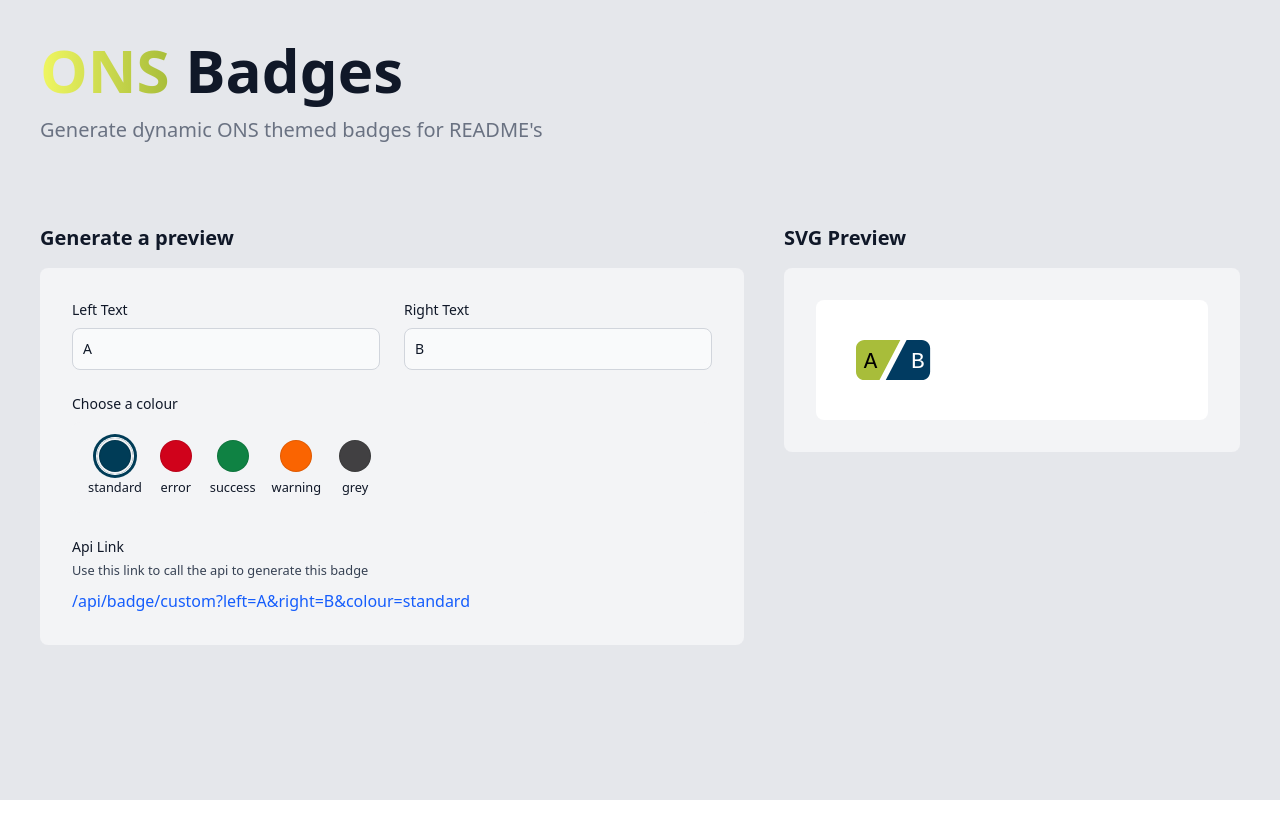
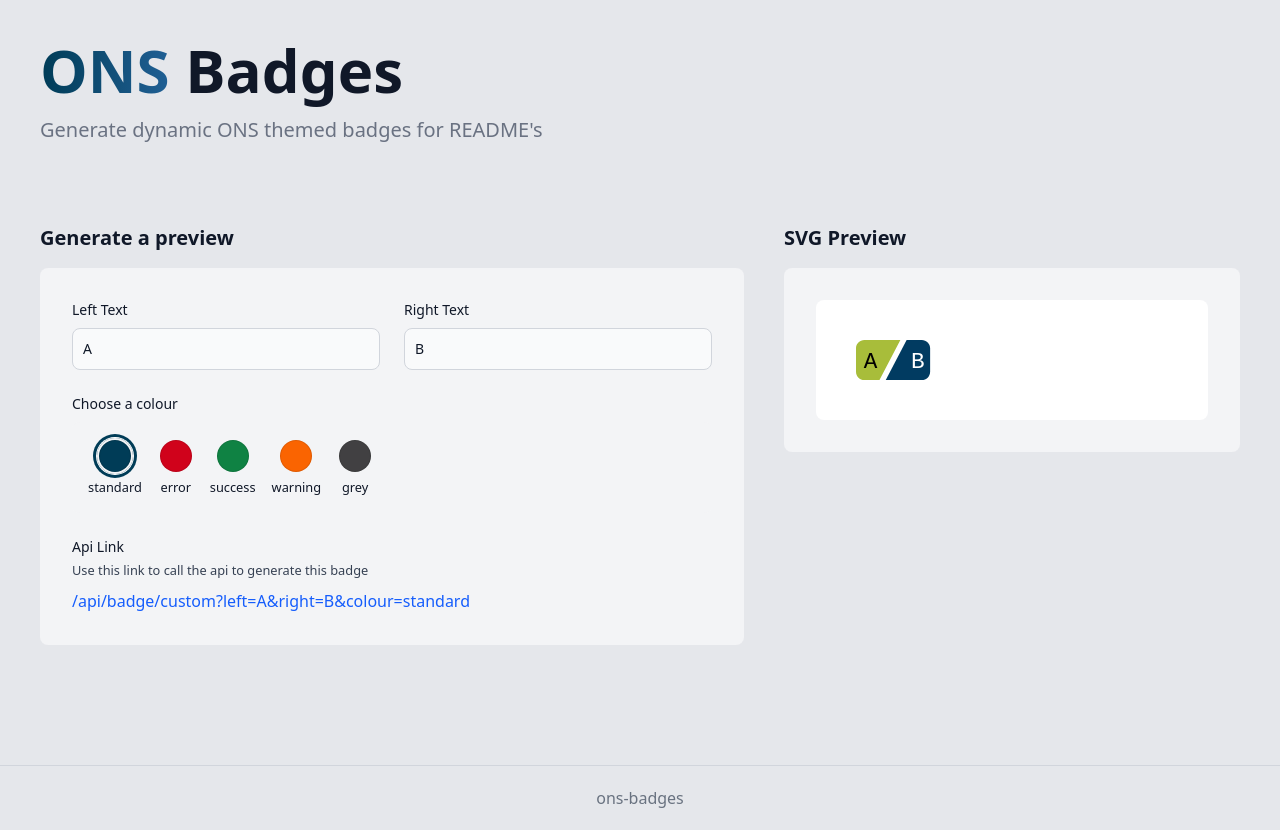
Before and after one commit to ONSdigital/ons-badges, a Vue app in the folder frontend/: page / in a window 1280 px wide. Before the commit the page ends 800 px from the top, so only its background shows below. Built offline with nearby package versions, Linux system fonts and the light colour scheme.

Commit message:
tweaked colours

```diff
--- a/frontend/index.html
+++ b/frontend/index.html
@@ -1,13 +1,13 @@
 <!DOCTYPE html>
-<html lang="" class="h-full">
+<html lang="">
   <head>
     <meta charset="UTF-8">
     <link rel="icon" href="/favicon.png">
     <meta name="viewport" content="width=device-width, initial-scale=1.0">
     <title>ons-badges</title>
   </head>
-  <body class="h-full">
-    <div class="h-full" id="app"></div>
+  <body class="min-h-screen h-full">
+    <div class="min-h-screen h-full" id="app"></div>
     <script type="module" src="/src/main.js"></script>
   </body>
 </html>
--- a/frontend/src/App.vue
+++ b/frontend/src/App.vue
@@ -1,8 +1,8 @@
 <template>
-    <div class="h-full bg-gray-200 dark:bg-gray-900">
-        <div class="container mx-auto p-4 sm:p-10">
+    <div class="flex min-h-screen h-full flex-col bg-gray-200 dark:bg-gray-900">
+        <div class="container mx-auto p-4 sm:p-10 flex-1">
             <header>
-                <h1 class="mb-4 text-3xl font-extrabold text-gray-900 dark:text-white md:text-5xl lg:text-6xl"><span class="text-transparent bg-clip-text bg-gradient-to-r to-[#a8bd3a] from-[#f0f762]">ONS</span> Badges</h1>
+                <h1 class="mb-4 text-3xl font-extrabold text-gray-900 dark:text-white md:text-5xl lg:text-6xl"><span class="text-transparent bg-clip-text bg-gradient-to-r to-[#206095] dark:to-[#a8bd3a] from-[#003c57] dark:from-[#f0f762]">ONS</span> Badges</h1>
                 <p class="text-lg font-normal text-gray-500 lg:text-xl dark:text-gray-400">Generate dynamic ONS themed badges for README's</p>
             </header>
 
@@ -78,14 +78,16 @@
             </main>
 
         </div>
+        <Footer />
     </div>
 </template>
 
 <script>
 import ColourSelect from "@/ColourSelect.vue";
+import Footer from "@/Footer.vue";
 
 export default {
-    components: {ColourSelect},
+    components: {Footer, ColourSelect},
     data() {
         return {
 
--- /dev/null
+++ b/frontend/src/Footer.vue
@@ -0,0 +1,5 @@
+<template>
+    <div class="container mx-auto px-4 sm:px-10 py-5 border-t border-gray-300 dark:border-gray-700 text-center">
+        <p class="text-gray-600/80 dark:text-gray-300/80">ons-badges</p>
+    </div>
+</template>
--- a/frontend/src/index.css
+++ b/frontend/src/index.css
@@ -1,4 +1,6 @@
 @import "tailwindcss";
+
+@custom-variant dark (&:where(.dark, .dark *));
 
 @theme {
     --color-ons-default: #003c57;
```
